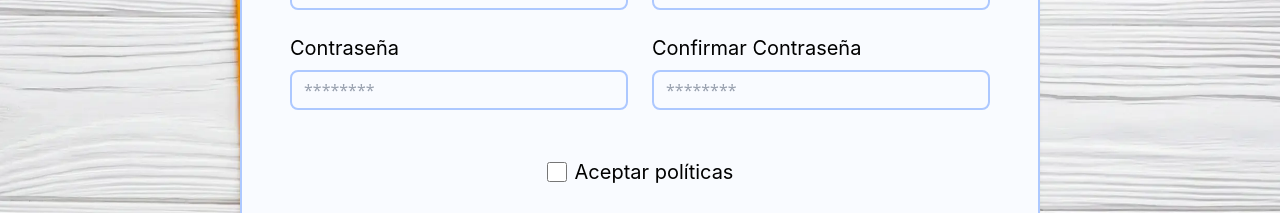
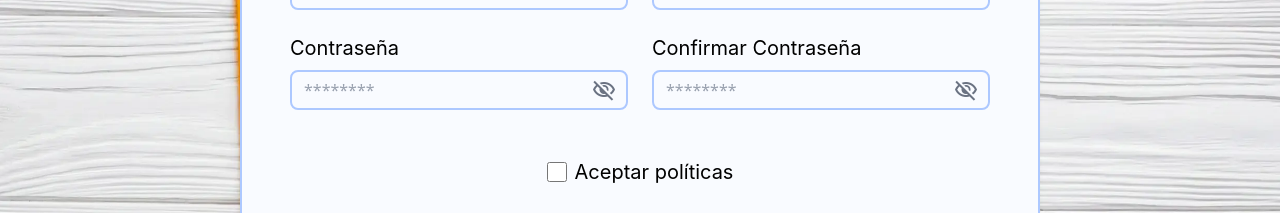
Before and after one commit to egilp04/listO, a React (Vite) app: page /registro in a window 1280 px wide. Shown: the part 444-657 px from the top of the page. Built offline with nearby package versions, Linux system fonts and the light colour scheme.

Commit message:
Poner en los inputs el iono del ojo para mostrar o no la contraseña.

```diff
--- a/src/componentes/Inputs/Inputs.tsx
+++ b/src/componentes/Inputs/Inputs.tsx
@@ -19,10 +19,12 @@ function Inputs({
   regex,
   label,
   variant = "primario",
+  type,
   ...props
 }: InputFieldProps) {
   const [smError, setsmError] = useState(false);
   const [touched, setTouched] = useState(false);
+  const [showPassword, setShowPassword] = useState(false);
 
   let colorClass = `input-border-${variant}`;
 
@@ -51,6 +53,9 @@ function Inputs({
     manejarCambio(e);
   };
 
+  const isPassword = type === "password";
+  const inputType = isPassword ? (showPassword ? "text" : "password") : type;
+
   return (
     <div className="flex flex-col gap-2 w-full">
       <label
@@ -59,16 +64,26 @@ function Inputs({
       >
         {label}
       </label>
+      <div className="relative w-full">
         <input
           id={name}
-        type={props.type}
+          type={inputType}
           name={name}
           disabled={disabled}
           onChange={handleChangeInternal}
           onBlur={handleBlur}
-        className={`input-style-comun input-responsive ${disabled ? "input-disabled cursor-not-allowed" : `${colorClass}`}`}
+          className={`input-style-comun input-responsive ${disabled ? "input-disabled cursor-not-allowed" : `${colorClass}`} ${isPassword ? "pr-10" : ""}`}
           {...props}
         />
+        {isPassword && (
+          <span
+            className="material-symbols-outlined absolute right-3 top-1/2 -translate-y-1/2 cursor-pointer select-none text-gray-500 hover:text-gray-700"
+            onClick={() => setShowPassword(!showPassword)}
+          >
+            {showPassword ? "visibility" : "visibility_off"}
+          </span>
+        )}
+      </div>
       {smError && <p className="span-error mt-1 h-4">{error}</p>}
     </div>
   );
```
Lines whose indentation alone changed are shown as unchanged.
